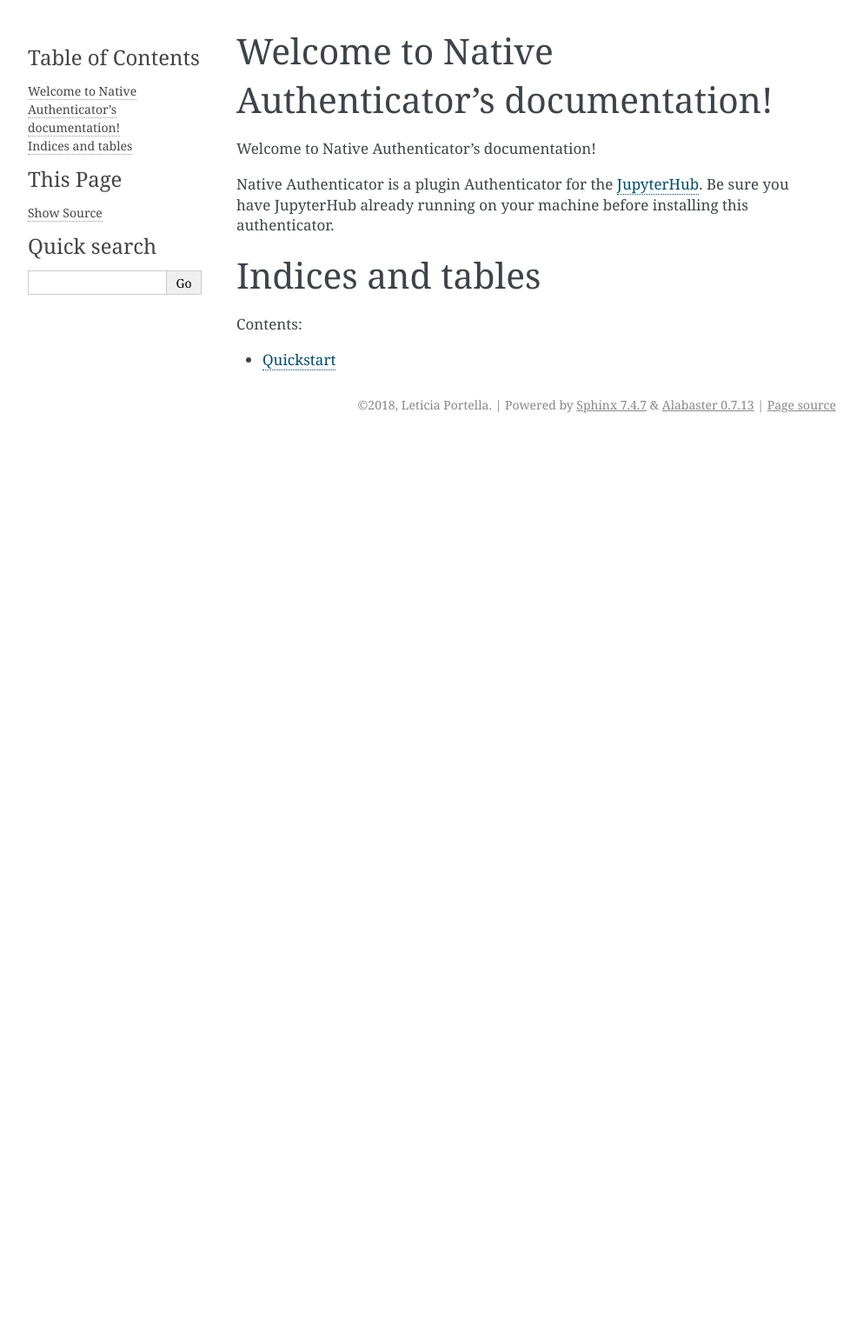
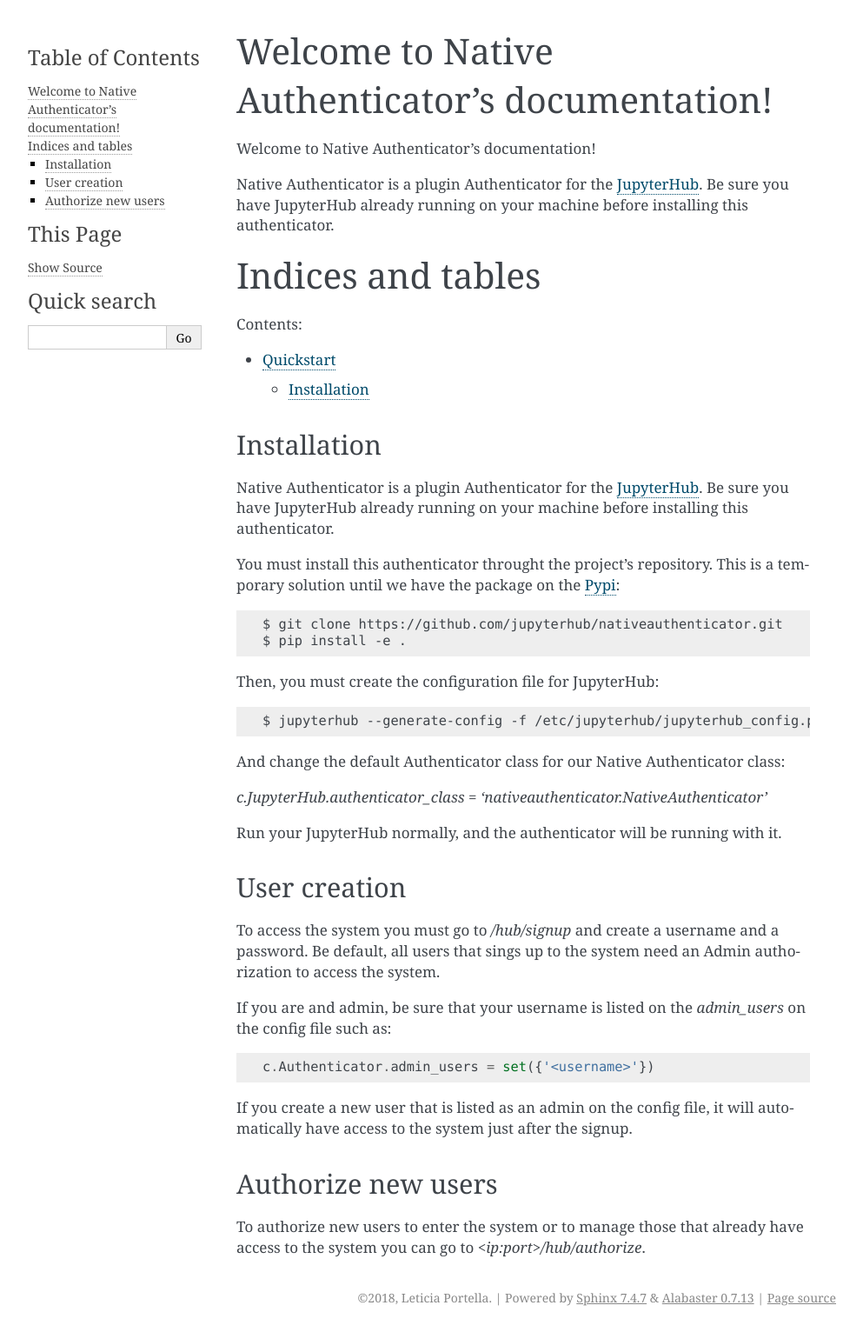
Before and after one commit to jupyterhub/nativeauthenticator, a Sphinx documentation site: the page built from docs/index.rst, in a window 1280 px wide. Shown: the whole page at 87% size, without its empty margins (148-1141 px from the left). Built offline with Sphinx 7.4.7, drawn with Linux system fonts in a browser that asks for light colours; before the commit the page ends 900 px from its top, so only the background shows below that.

Commit message:
Adding information of signup and authorization

```diff
--- a/docs/index.rst
+++ b/docs/index.rst
@@ -18,3 +18,54 @@
    :caption: Contents:
 
    quickstart
+
+
+Installation
+------------
+
+Native Authenticator is a plugin Authenticator for the
+`JupyterHub <https://github.com/jupyterhub/>`_. Be sure you have JupyterHub
+already running on your machine before installing this authenticator.
+
+You must install this authenticator throught the project's repository. This is
+a temporary solution until we have the package on the `Pypi <https://pypi.org/>`_:
+
+.. code-block:: bash
+
+   $ git clone https://github.com/jupyterhub/nativeauthenticator.git
+   $ pip install -e .
+
+
+Then, you must create the configuration file for JupyterHub:
+
+.. code-block:: bash
+
+    $ jupyterhub --generate-config -f /etc/jupyterhub/jupyterhub_config.py
+
+
+And change the default Authenticator class for our Native Authenticator class:
+
+`c.JupyterHub.authenticator_class = 'nativeauthenticator.NativeAuthenticator'`
+
+
+Run your JupyterHub normally, and the authenticator will be running with it.
+
+
+User creation
+-------------
+
+To access the system you must go to `/hub/signup` and create a username and a password. Be default, all users that sings up to the system need an Admin authorization to access the system.
+
+If you are and admin, be sure that your username is listed on the `admin_users` on the config file such as:
+
+.. code-block:: python
+
+    c.Authenticator.admin_users = set({'<username>'})
+
+If you create a new user that is listed as an admin on the config file, it will automatically have access to the system just after the signup.
+
+
+Authorize new users
+-------------------
+
+To authorize new users to enter the system or to manage those that already have access to the system you can go to `<ip:port>/hub/authorize`.
--- a/docs/quickstart.rst
+++ b/docs/quickstart.rst
@@ -1,5 +1,9 @@
 Quickstart
 ==========
+
+
+Installation
+------------
 
 Native Authenticator is a plugin Authenticator for the
 `JupyterHub <https://github.com/jupyterhub/>`_. Be sure you have JupyterHub
```
Also changed, not shown: docs/options.rst (added, +13 -0 lines).
